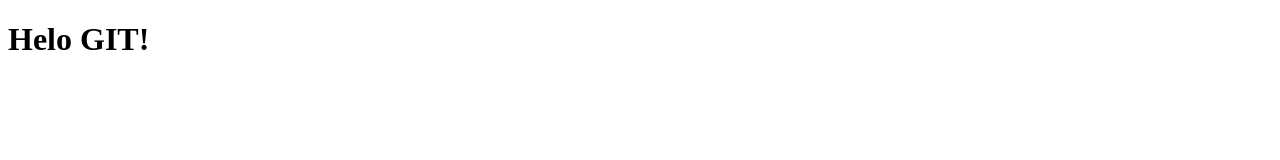
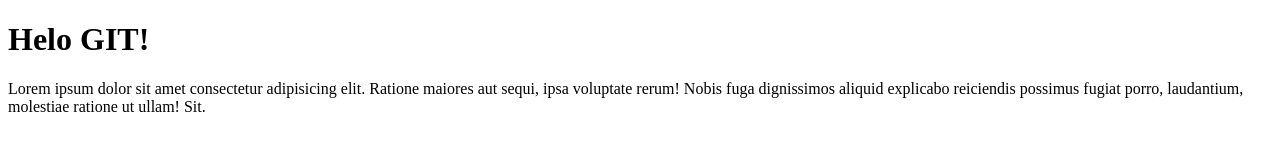
Before and after one commit to szypul86/git-course-4, a plain HTML site: page index.html in a window 1280 px wide. Drawn offline with Linux system fonts and the light colour scheme.

Commit message:
paragraph added to index.html

```diff
--- a/index.html
+++ b/index.html
@@ -10,5 +10,8 @@
     <h1>
         Helo GIT!
     </h1>
+    <P>
+        Lorem ipsum dolor sit amet consectetur adipisicing elit. Ratione maiores aut sequi, ipsa voluptate rerum! Nobis fuga dignissimos aliquid explicabo reiciendis possimus fugiat porro, laudantium, molestiae ratione ut ullam! Sit.
+    </P>
 </body>
 </html>
```
